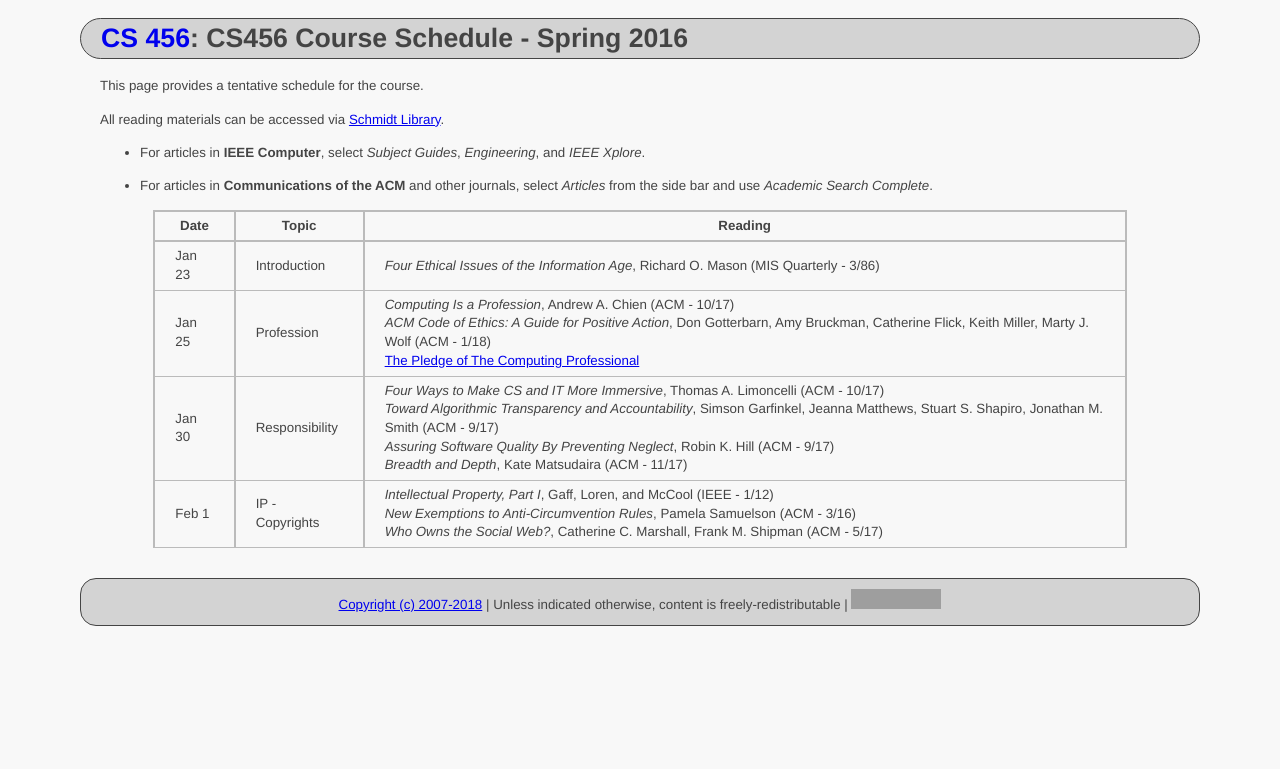
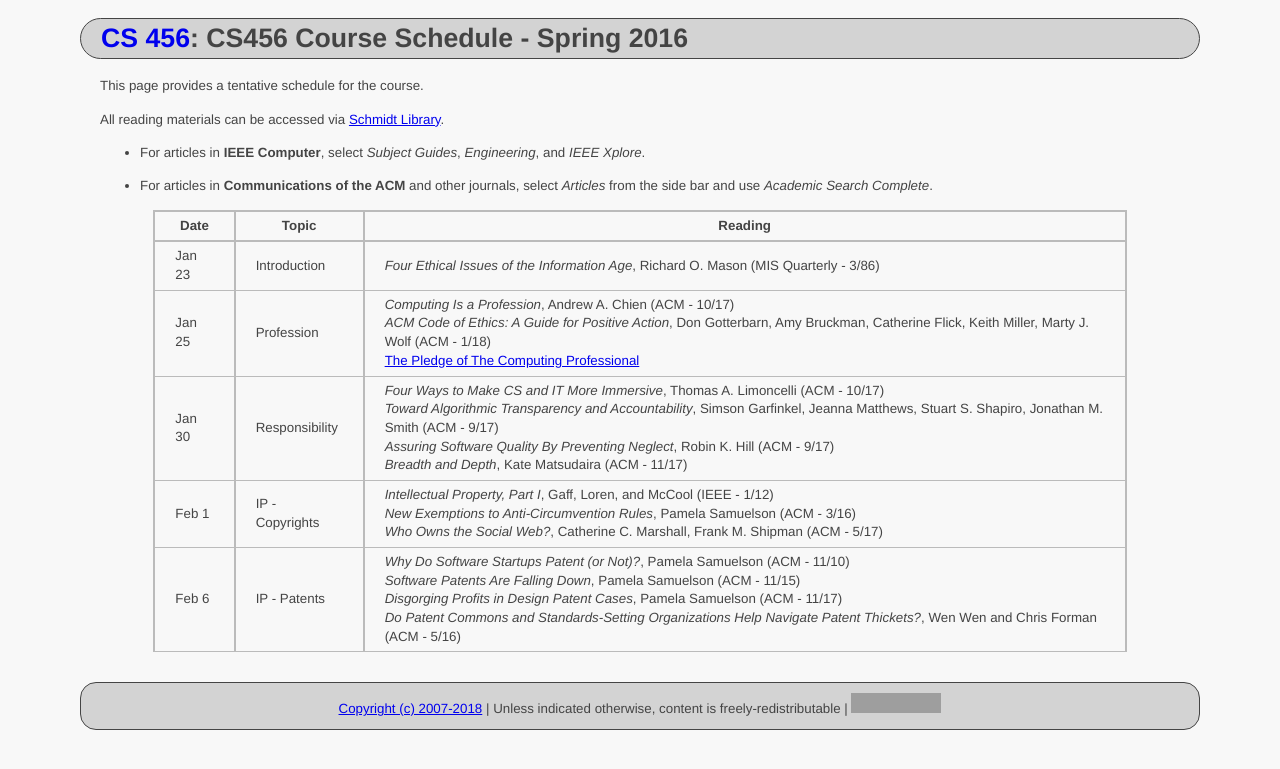
Before and after one commit to ycpcs/cs456-spring2018, a Jekyll site: the page built from schedule/index.md, in a window 1280 px wide. Shown: the top 769 px of the page. Built offline with Jekyll 4.4.1, drawn with Linux system fonts in a browser that asks for light colours; grey boxes are pictures that could not be loaded.

Commit message:
add patent articles
add patent articles

```diff
--- a/schedule/index.md
+++ b/schedule/index.md
@@ -17,7 +17,8 @@ All reading materials can be accessed via [Schmidt Library](http://library.ycp.e
 > Jan 23  | Introduction    | *Four Ethical Issues of the Information Age*, Richard O. Mason (MIS Quarterly - 3/86)  |
 > Jan 25  | Profession      | *Computing Is a Profession*, Andrew A. Chien (ACM - 10/17) <br /> *ACM Code of Ethics: A Guide for Positive Action*, Don Gotterbarn, Amy Bruckman, Catherine Flick, Keith Miller, Marty J. Wolf (ACM - 1/18) <br /> [The Pledge of The Computing Professional](http://pledge-of-the-computing-professional.org/home-page/the-oath) |
 > Jan 30  | Responsibility  | *Four Ways to Make CS and IT More Immersive*, Thomas A. Limoncelli (ACM - 10/17) <br /> *Toward Algorithmic Transparency and Accountability*, Simson Garfinkel, Jeanna Matthews, Stuart S. Shapiro, Jonathan M. Smith (ACM - 9/17) <br /> *Assuring Software Quality By Preventing Neglect*, Robin K. Hill (ACM - 9/17) <br /> *Breadth and Depth*, Kate Matsudaira (ACM - 11/17) |
-> Feb  1  | IP - Copyrights | *Intellectual Property, Part I*, Gaff, Loren, and McCool (IEEE - 1/12) <br /> *New Exemptions to Anti-Circumvention Rules*, Pamela Samuelson (ACM - 3/16) <br /> *Who Owns the Social Web?*, Catherine C. Marshall, Frank M. Shipman (ACM - 5/17) |
+> Feb 1   | IP - Copyrights | *Intellectual Property, Part I*, Gaff, Loren, and McCool (IEEE - 1/12) <br /> *New Exemptions to Anti-Circumvention Rules*, Pamela Samuelson (ACM - 3/16) <br /> *Who Owns the Social Web?*, Catherine C. Marshall, Frank M. Shipman (ACM - 5/17) |
+> Feb 6   | IP - Patents    | *Why Do Software Startups Patent (or Not)?*, Pamela Samuelson (ACM - 11/10) <br/> *Software Patents Are Falling Down*, Pamela Samuelson (ACM - 11/15) <br /> *Disgorging Profits in Design Patent Cases*, Pamela Samuelson (ACM - 11/17) <br /> *Do Patent Commons and Standards-Setting Organizations Help Navigate Patent Thickets?*, Wen Wen and Chris Forman (ACM - 5/16) |
 
 
 
```
